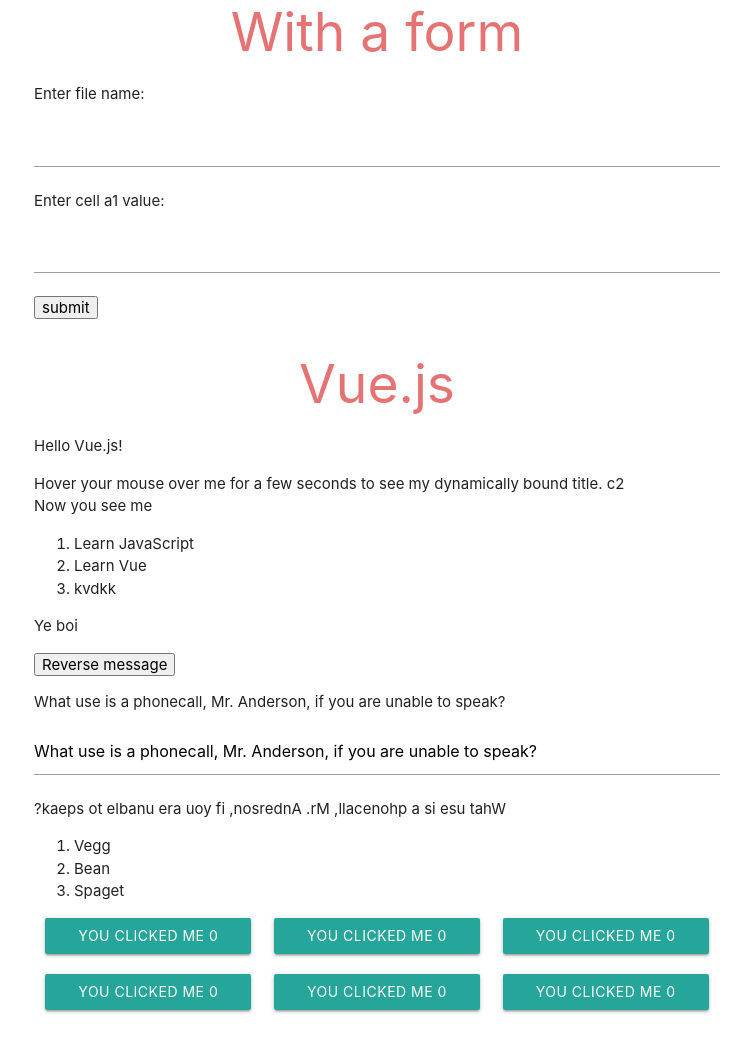
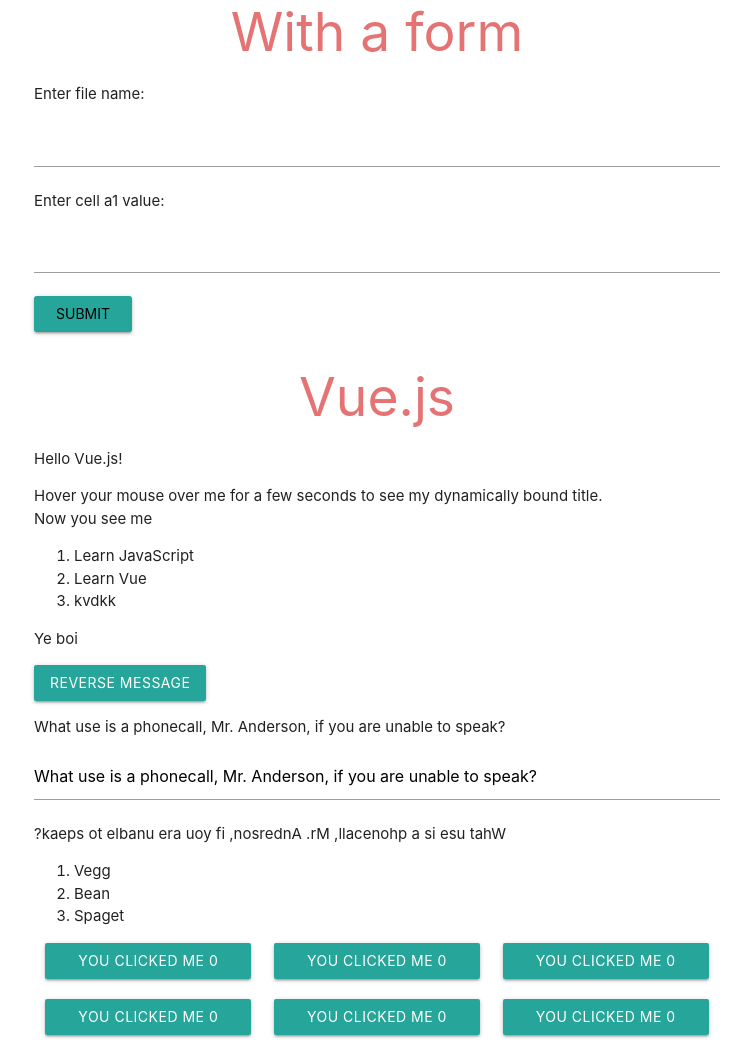
Before and after one commit to EspenBrun/vue-guide, a website: page index.html in a window 1280 px wide. Shown: the part 1172-2214 px from the top of the page, without its empty margins (413-1164 px from the left). Drawn offline with nearby package versions, Linux system fonts and the light colour scheme.

Commit message:
button styling

```diff
--- a/index.html
+++ b/index.html
@@ -115,7 +115,7 @@
         <p><input type = "text" name = "filename" /></p>
         <p>Enter cell a1 value:</p>
         <p><input type = "text" name = "a1" /></p>
-        <p><input type = "submit" value = "submit" /></p>
+        <p><input type = "submit" value = "submit" class="btn waves-effect waves-light" /></p>
       </form>
     </div>
 
@@ -127,7 +127,6 @@
       <div id="app-2">
         <span :title="message">
           Hover your mouse over me for a few seconds to see my dynamically bound title.
-c2
         </span>
       </div>
       <div id="app-3">
@@ -142,7 +141,7 @@
       </div>
       <div id="app-5">
         <p>{{ message }}</p>
-        <button @click="reverseMessage">Reverse message</button>
+        <a @click="reverseMessage" class="btn waves-effect waves-light">Reverse message</a>
       </div>
       <div id='app-6'>
         <p>{{ message }}</p>
```
